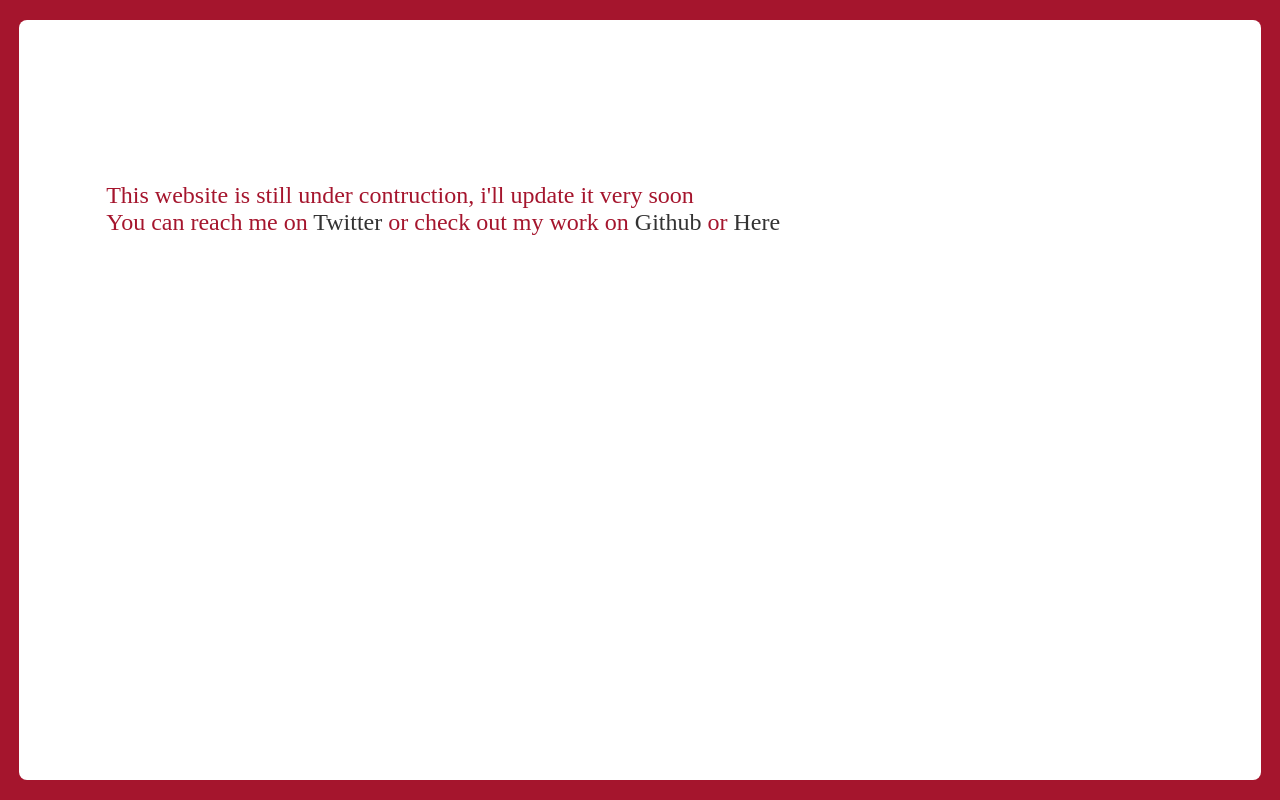
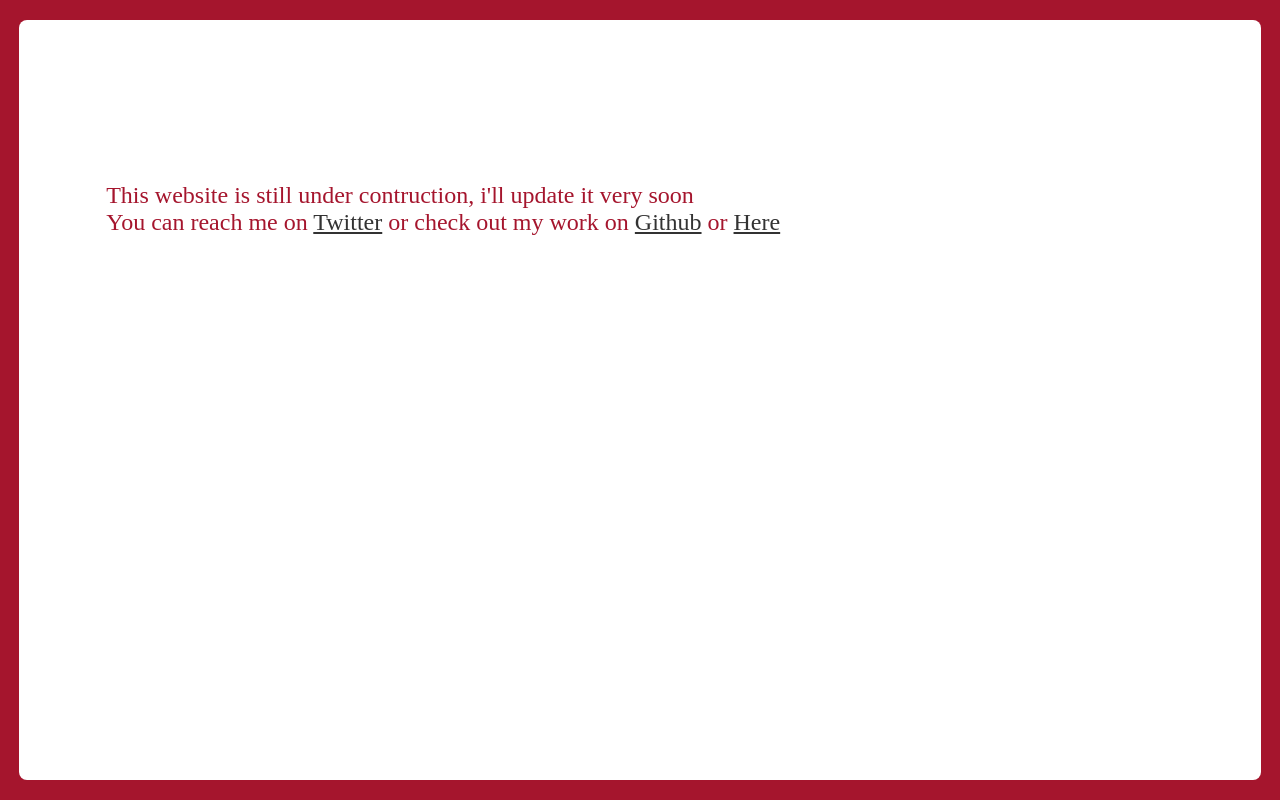
Before and after one commit to ogbeniore/ogbeniore-website, a website: page portfolio.html in a window 1280 px wide. Drawn offline with Linux system fonts and the light colour scheme.

Commit message:
compiled the scss

```diff
--- a/public/css/main.css
+++ b/public/css/main.css
@@ -1 +1 @@
-a{color:inherit;text-decoration:none}body{-webkit-font-smoothing:antialiased;font-size:1.5rem}html{margin:0;min-width:100vw;min-height:100vh;background-color:#A5152D;display:grid;justify-content:center;align-items:center}*{margin:0}body{margin:0;background-color:#fff;color:#A5152D;width:97vw;min-height:95vh;margin:auto;align-self:center;justify-content:center;border-radius:8px;overflow:hidden}.container{margin:15px}.flex{display:flex}.about{padding:5em 3em;max-width:900px}#me{left:250px;overflow-y:auto}a{color:#333333}@media screen and (max-width: 750px){nav{padding:0 0.1em}.about{padding:0 1em}}@media screen and (max-width: 980px){.about{font-size:18px}}
+a{color:inherit;text-decoration:none}body{-webkit-font-smoothing:antialiased;font-size:1.5rem}html{margin:0;min-width:100vw;min-height:100vh;background-color:#A5152D;display:grid;justify-content:center;align-items:center}*{margin:0}body{margin:0;background-color:#fff;color:#A5152D;width:97vw;min-height:95vh;margin:auto;align-self:center;justify-content:center;border-radius:8px;overflow:hidden}.container{margin:15px}.flex{display:flex}.about{padding:5em 3em;max-width:900px}#me{left:250px;overflow-y:auto}a{color:#333333;text-decoration:underline}a:hover{scale:1.2}@media screen and (max-width: 750px){nav{padding:0 0.1em}.about{padding:0 1em}}@media screen and (max-width: 980px){.about{font-size:18px}}
```
